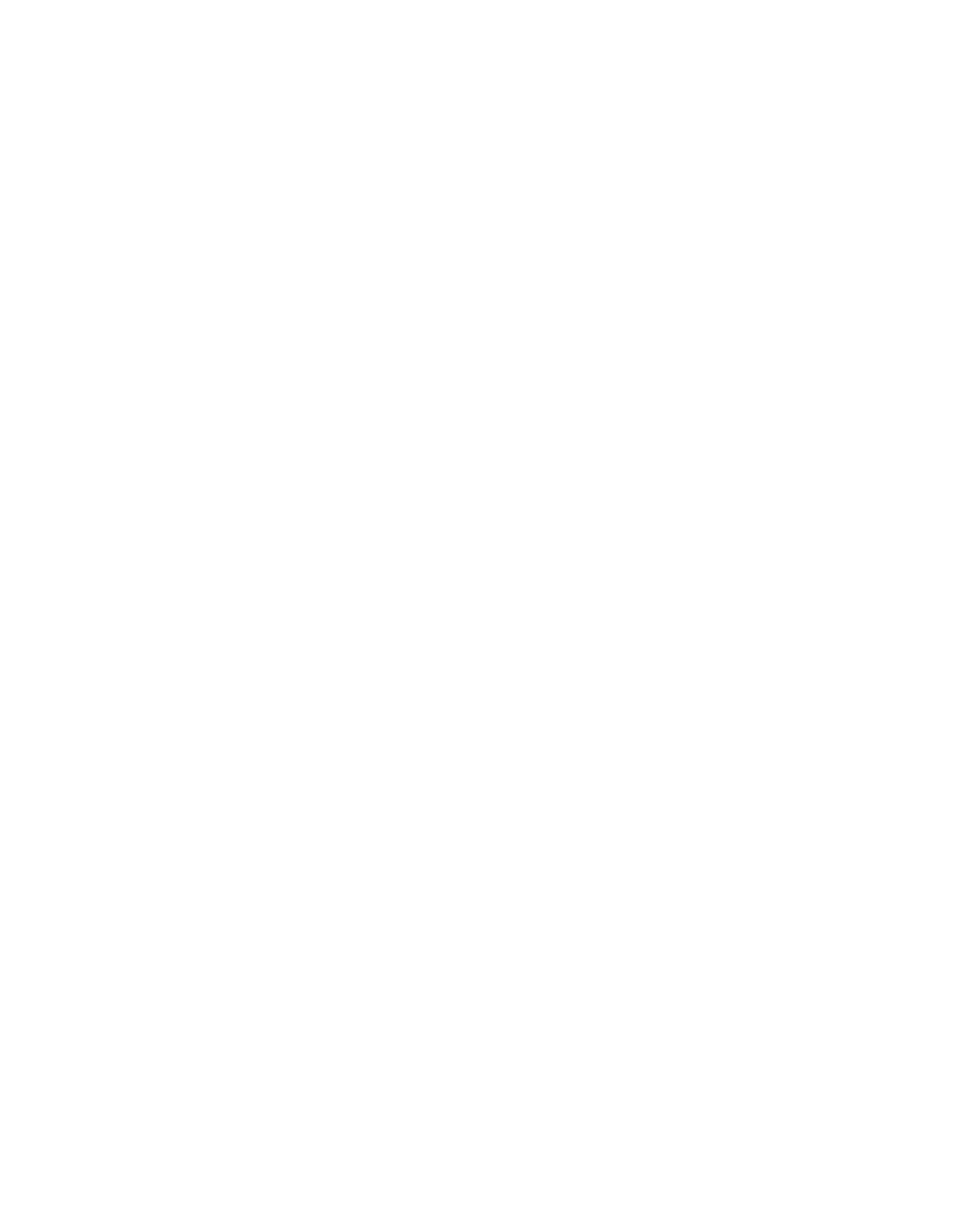
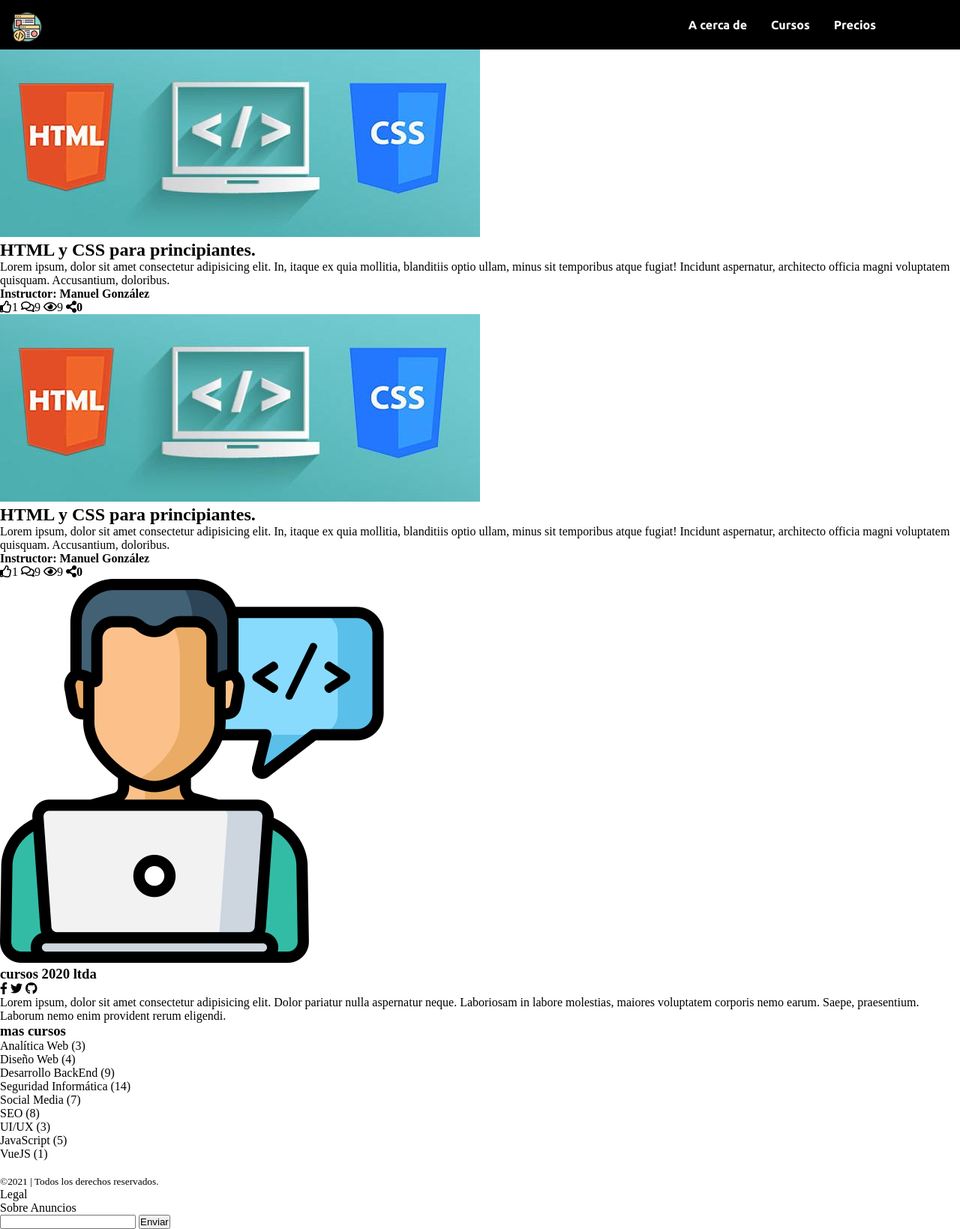
Before and after one commit to isabelssrm/prueba-miEmprendimientoWeb, a plain HTML site: page index.html in a window 1280 px wide. Shown: the whole page at 75% size. Before the commit the page ends 800 px from the top, so only its background shows below. Drawn offline with Linux system fonts and the light colour scheme.

Commit message:
hmtl, variables, navbar styled done

```diff
--- a/assets/sass/abstracts/_variables.scss
+++ b/assets/sass/abstracts/_variables.scss
@@ -0,0 +1,28 @@
+/* Color Scheme */
+$white: #fff;
+$black: #000;
+$sable: #060606;
+$charcoal: #2E1503;
+$tangerine: #FFAF6D;
+$orange: #FFA500;
+
+/* Typography */
+
+//typefaces
+$ubuntu: 'Ubuntu', sans-serif;
+$poppins: 'Poppins', sans-serif;
+
+//font sizes
+$xxxxx-large: 50px;
+$xxxx-large: 45px;
+$xxx-large: 40px;
+$xx-large: 35px;
+$x-large: 30px;
+$large: 20px;
+$medium: 16px;
+$small: 14px;
+$x-small: 12px;
+
+/* font wieght */
+$regular: 400;
+$bold: 700;
--- a/assets/sass/base/_reset.scss
+++ b/assets/sass/base/_reset.scss
@@ -0,0 +1,5 @@
+* {
+    margin: 0;
+    padding: 0;
+    //box-sizing: border-box;
+}
--- a/assets/sass/layout/_navbar.scss
+++ b/assets/sass/layout/_navbar.scss
@@ -0,0 +1,82 @@
+.navbar {
+    background-color: $black;
+    position: relative;
+    &__logo {
+        position: absolute;
+        margin: 1rem;
+        text-align: center;
+    }
+}
+
+.collapsible {
+    text-align: right;
+    label {
+        display: inline-block;
+        padding-top: .5em;
+        padding-bottom: .5em;
+        padding-right: 1.5em;
+        font-size: 1.8rem;
+    }
+}
+
+#clickable {
+    display: none;
+    }
+
+input:checked ~ .navbar__container {
+    max-height: 100%;
+}
+
+.navbar__container {
+    max-height: 0;
+    padding: 0;
+    overflow: hidden;
+}
+.navbar__list {
+    list-style-type: none;
+}
+.navbar__item {
+     a {
+        display: block;
+        text-align: left;
+        padding: .5em;
+        font-family: $ubuntu;
+        font-size: 1rem;
+        font-weight: $bold;
+        color: $white;
+        text-decoration: none;
+        &:hover {
+        color: $orange;
+        }
+    }
+}
+
+@media only screen and (min-width: 768px) {
+    .collapsible {
+        label {
+        display: none;
+        }
+    }
+    .navbar__container {
+        max-height: 100%;
+        padding: .5em 3em .5em 0;
+        overflow: visible;
+
+    }
+
+    .navbar__list {
+        display: flex;
+        justify-content: flex-end;
+        margin: inherit;
+        padding: inherit;
+    }
+
+    .navbar__item {
+        a {
+        padding: .5em 1em;
+        font-size: 1rem;
+        font-weight: $bold;
+        }
+    }
+
+}
--- a/assets/sass/main.scss
+++ b/assets/sass/main.scss
@@ -0,0 +1,14 @@
+/* abstracts */
+@import 'abstracts/variables';
+
+/* vendors */
+
+/* base */
+@import 'base/reset';
+/* layout */
+@import 'layout/navbar';
+/* components */
+
+/* pages */
+
+/* themes */
--- a/index.html
+++ b/index.html
@@ -4,9 +4,117 @@
     <meta charset="UTF-8">
     <meta http-equiv="X-UA-Compatible" content="IE=edge">
     <meta name="viewport" content="width=device-width, initial-scale=1.0">
+    <!--Font awesome-->
+    <link rel="stylesheet" href="https://pro.fontawesome.com/releases/v5.10.0/css/all.css" integrity="sha384-AYmEC3Yw5cVb3ZcuHtOA93w35dYTsvhLPVnYs9eStHfGJvOvKxVfELGroGkvsg+p" crossorigin="anonymous"/>
+    <!--Google Fonts-->
+    <link href="https://fonts.googleapis.com/css2?family=Poppins:wght@400;700&family=Ubuntu:wght@400;700&display=swap" rel="stylesheet">
+    <link rel="stylesheet" href="assets/css/style.css">
     <title>Mi Emprendimiento Web</title>
+
 </head>
 <body>
+    <!--Navbar-->
+    <nav class="navbar row">
+        <div class="navbar__logo">
+            <img src="assets/img/logo.svg" width="40">
+        </div>
+        <div class="collapsible col-sm-12">
+            <input type="checkbox" id="clickable">
+                <label for="clickable"><i class="fas fa-bars" style="color: white"></i></label>
+                <div class="navbar__container">
+                    <ul class="navbar__list">
+                        <li class="navbar__item"><a href="#">A cerca de</a></li>
+                        <li class="navbar__item"><a href="#">Cursos</a></li>
+                        <li class="navbar__item"><a href="#">Precios</a></li>
+                    </ul>
+                </div>
+        </div>
+    </nav>
+
+    <!--Header-->
+    <header>
+    </header>
+
+    <!--Main-->
+    <main>
+        <!--Cards left-->
+        <div>
+            <!--card one-->
+            <div>
+                <img src="assets/img/html-y-cssb-.jpg">
+                <div>
+                    <h2>HTML y CSS para principiantes.</h2>
+                    <p>Lorem ipsum, dolor sit amet consectetur adipisicing elit. In, itaque ex quia mollitia, blanditiis optio ullam, minus sit temporibus atque fugiat! Incidunt aspernatur, architecto officia magni voluptatem quisquam. Accusantium, doloribus.</p>
+                    <h4>Instructor: Manuel González</h4>
+                    <div>
+                        <i class="far fa-thumbs-up">1</i>
+                        <i class="far fa-comments">9</i>
+                        <i class="far fa-eye">9</i>
+                        <i class="fas fa-share-alt">0</i>
+                    </div>
+                </div>
+                <!--card two-->
+                <div>
+                    <img src="assets/img/html-y-cssb-.jpg">
+                    <div>
+                        <h2>HTML y CSS para principiantes.</h2>
+                        <p>Lorem ipsum, dolor sit amet consectetur adipisicing elit. In, itaque ex quia mollitia, blanditiis optio ullam, minus sit temporibus atque fugiat! Incidunt aspernatur, architecto officia magni voluptatem quisquam. Accusantium, doloribus.</p>
+                        <h4>Instructor: Manuel González</h4>
+                        <div>
+                            <i class="far fa-thumbs-up">1</i>
+                            <i class="far fa-comments">9</i>
+                            <i class="far fa-eye">9</i>
+                            <i class="fas fa-share-alt">0</i>
+                        </div>
+                    </div>
+            </div>
+        </div>
+        <!--Info courses right-->
+        <div>
+            <img src="assets/img/web-development.png" alt="developer">
+            <h3> cursos 2020 ltda</h3>
+            <div>
+                <i class="fab fa-facebook-f"></i>
+                <i class="fab fa-twitter"></i>
+                <i class="fab fa-github"></i>
+            </div>
+            <p>Lorem ipsum, dolor sit amet consectetur adipisicing elit. Dolor pariatur nulla aspernatur neque. Laboriosam in labore molestias, maiores voluptatem corporis nemo earum. Saepe, praesentium. Laborum nemo enim provident rerum eligendi.</p>
+            <div>
+                <h3>mas cursos</h3>
+            </div>
+            <ul>
+                <li>Analítica Web (3)</li>
+                <li>Diseño Web (4)</li>
+                <li>Desarrollo BackEnd (9)</li>
+                <li>Seguridad Informática (14)</li>
+                <li>Social Media (7)</li>
+                <li>SEO (8)</li>
+                <li>UI/UX (3)</li>
+                <li>JavaScript (5)</li>
+                <li>VueJS (1)</li>
+            </ul>
+            <div>
+                <img> <!--pone el SVG-->
+            </div>
+        </div>
+    </main>
+
+    <!--Footer-->
+    <footer>
+        <div>
+            <small>©2021 | Todos los derechos reservados.</small>
+        </div>
+        <div>
+            <ul>
+                <li>Legal</li>
+                <li>Sobre Anuncios</li>
+                <div>
+                    <input type="email">
+                    <button type="button">Enviar</button>
+                </div>
+            </ul>
+        </div>
+    </footer>
 
 </body>
 </html>
```
Also changed, not shown: assets/css/style.css (added), 1 other file.
